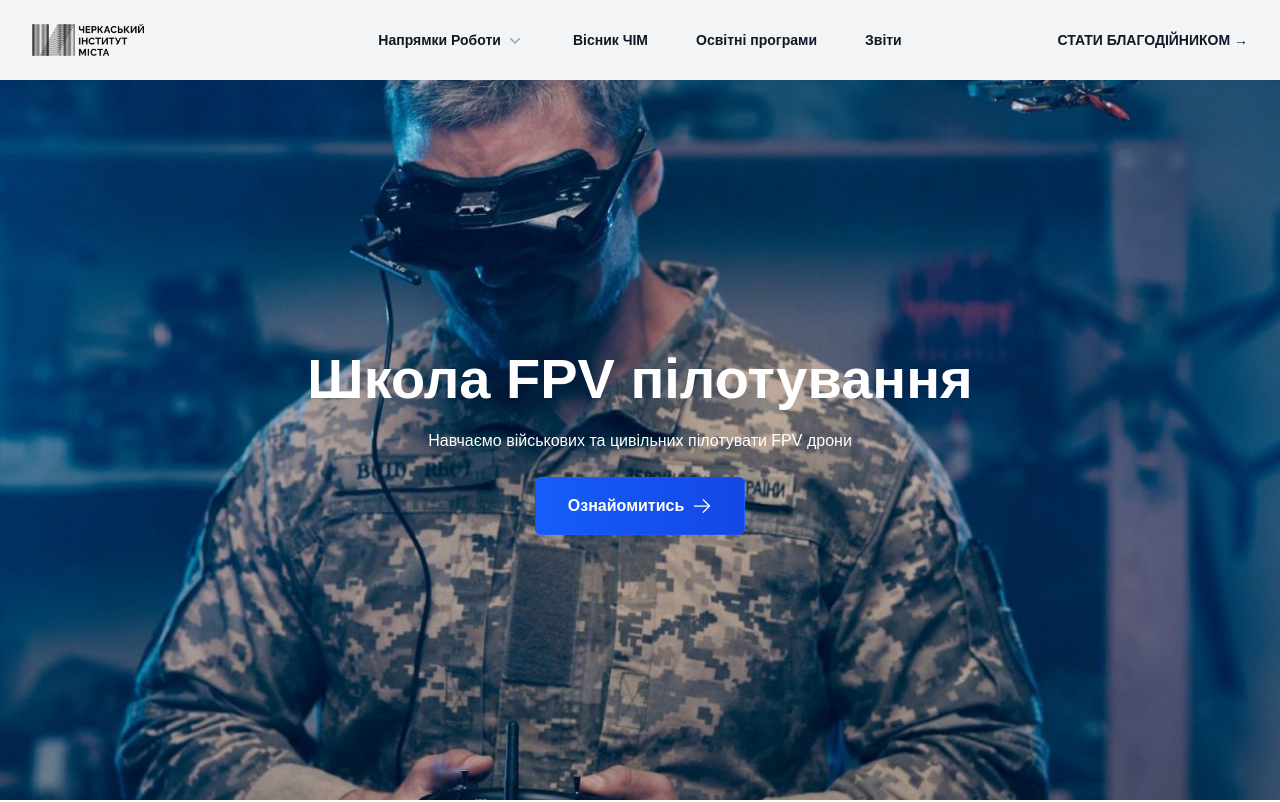
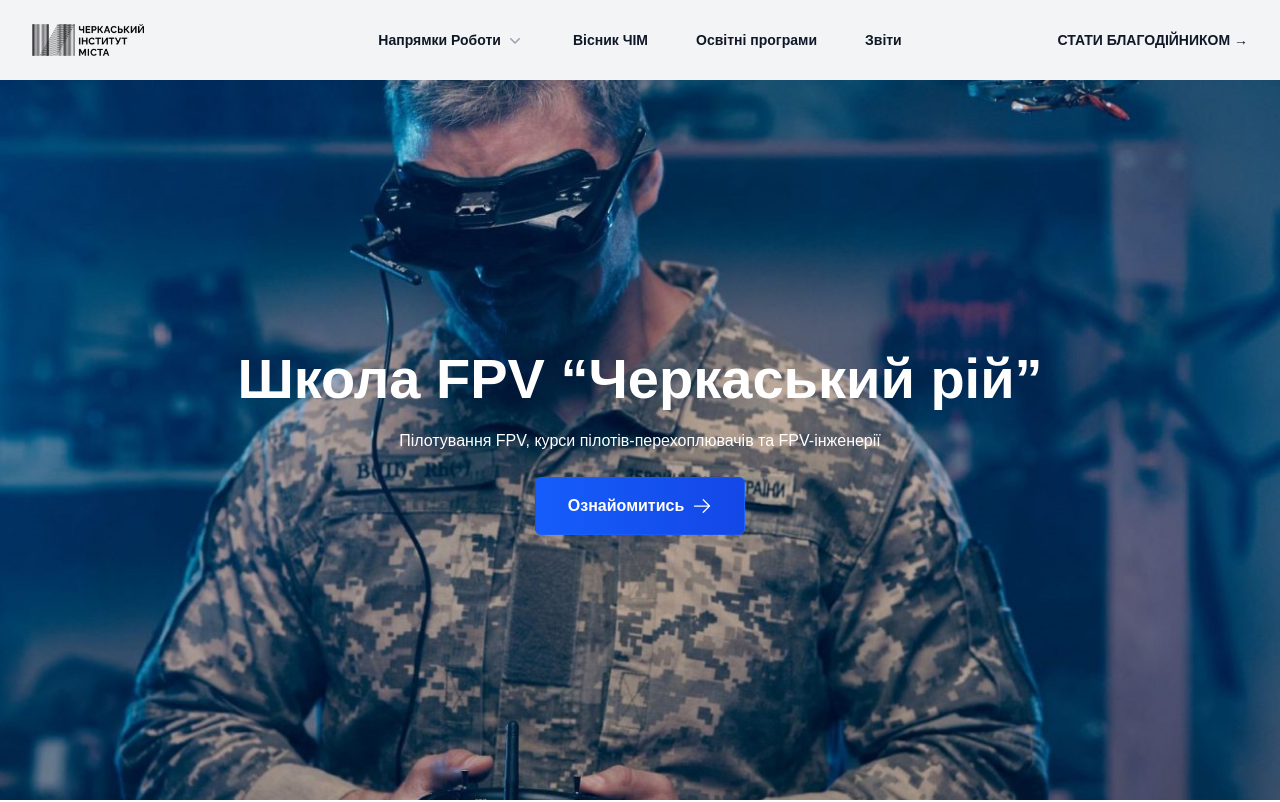
Before and after one commit to daviddubliakov/cherkasy-urban-institute, a Next.js app: page / in a window 1280 px wide. Shown: the top 802 px of the page. Built offline with nearby package versions, Linux system fonts and the light colour scheme; what tailwindcss-animated would draw is missing.

Commit message:
update main screen content

```diff
--- a/constants/home-content.ts
+++ b/constants/home-content.ts
@@ -4,8 +4,8 @@
 export const BANNER_LIST: Array<BannerProps & { link: string }> = [
   {
     background: '/images/homepage/banner.jpg',
-    title: 'Школа FPV пілотування',
-    description: 'Навчаємо військових та цивільних пілотувати FPV дрони',
+    title: 'Школа FPV “Черкаський рій”',
+    description: 'Пілотування FPV, курси пілотів-перехоплювачів та FPV-інженерії',
     link: BOOK.fpvSchool,
   },
   {
```
